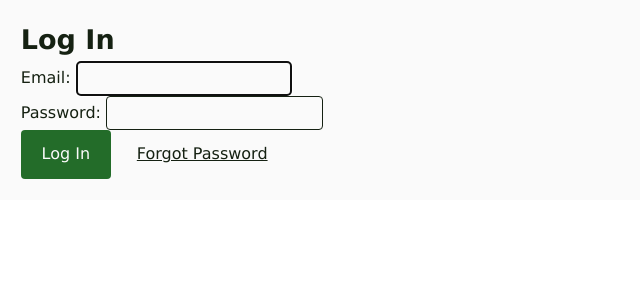
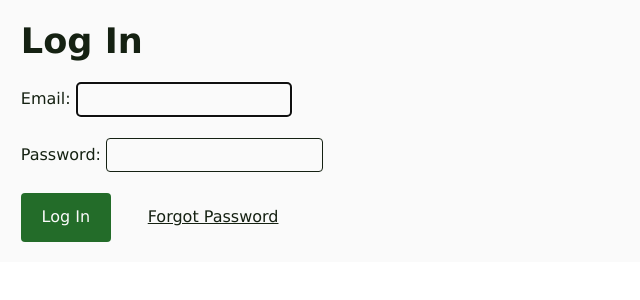
Before and after one commit to lancegoyke/djarter, a Django app: page /accounts/login/ in a window 1280 px wide. Shown: the part 66-366 px from the top of the page, without its empty margins (0-640 px from the left). Run offline with Django 4.2, Linux system fonts and the light colour scheme; parts of the project's set-up code (start-up, migrations or seed data) failed here and were passed over.

Commit message:
improve spacing

```diff
--- a/templates/registration/login.html
+++ b/templates/registration/login.html
@@ -3,11 +3,13 @@
   Log In
 {% endblock title %}
 {% block content %}
-  <h2>Log In</h2>
-  <form method="post">
+  <h1>Log In</h1>
+  <form class="stack" method="post">
     {% csrf_token %}
     {{ form.as_p }}
-    <button type="submit">Log In</button>
-    <a class="button bare" href="{% url 'accounts:password_reset' %}">Forgot Password</a>
+    <div class="cluster">
+      <button type="submit">Log In</button>
+      <a class="button bare" href="{% url 'accounts:password_reset' %}">Forgot Password</a>
+    </div>
   </form>
 {% endblock content %}
```
